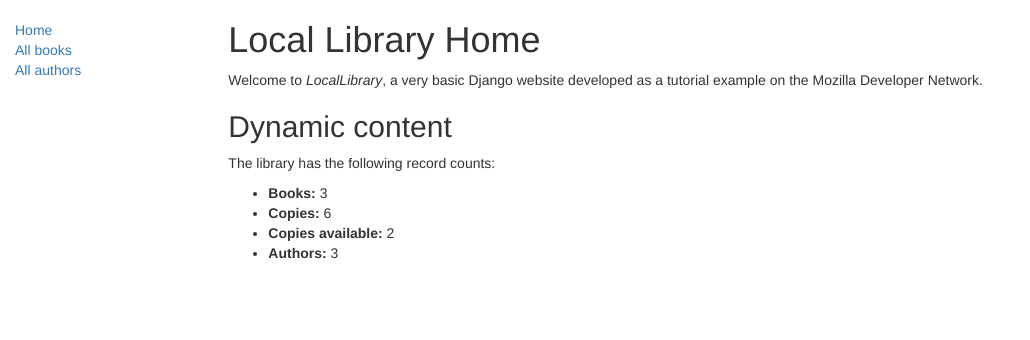
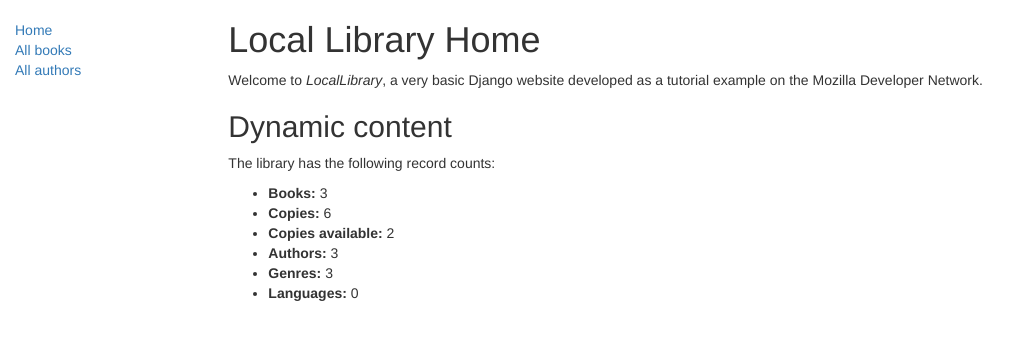
Before and after one commit to DDennis9/Locallibrary, a Django app: page /catalog/ in a window 1280 px wide. Shown: the top 340 px of the page, without its empty margins (0-1030 px from the left). Run offline with Django 3.2, Linux system fonts and the light colour scheme; data comes from the database, SQL or seed files in the repository; data that the repository does not hold is empty; some libraries are stand-ins or nearby versions.

Commit message:
Tutorial Part 5 complete

```diff
--- a/catalog/templates/index.html
+++ b/catalog/templates/index.html
@@ -1,4 +1,8 @@
 {% extends "base_generic.html" %}
+
+{% block title %}
+<title>Local Library - Home</title>
+{% endblock %}
 
 {% block content %}
 <h1>Local Library Home</h1>
@@ -13,6 +17,8 @@
     <li><strong>Copies:</strong> {{ num_instances }}</li>
     <li><strong>Copies available:</strong> {{ num_instances_available }}</li>
     <li><strong>Authors:</strong> {{ num_authors }}</li>
+    <li><strong>Genres:</strong> {{ num_genres }}</li>
+    <li><strong>Languages:</strong> {{ num_languages }}</li>
   </ul>
 
 {% endblock %}
--- a/catalog/views.py
+++ b/catalog/views.py
@@ -1,5 +1,5 @@
 from django.shortcuts import render
-from .models import Book, Author, BookInstance, Genre
+from .models import Book, Author, BookInstance, Genre, Language
 
 # Create your views here.
 
@@ -11,11 +11,14 @@ def index(request):
     # Available books (status = 'a')
     num_instances_available = BookInstance.objects.filter(status__exact='a').count()
     num_authors = Author.objects.count()  # The 'all()' is implied by default.
+    num_genres = Genre.objects.count()
+    num_languages = Language.objects.count()
 
     # Render the HTML template index.html with the data in the context variable
     return render(
         request,
         'index.html',
         context={'num_books': num_books, 'num_instances': num_instances,
-                 'num_instances_available': num_instances_available, 'num_authors': num_authors},
+                 'num_instances_available': num_instances_available, 'num_authors': num_authors,
+                 'num_genres': num_genres, 'num_languages': num_languages},
     )
```
